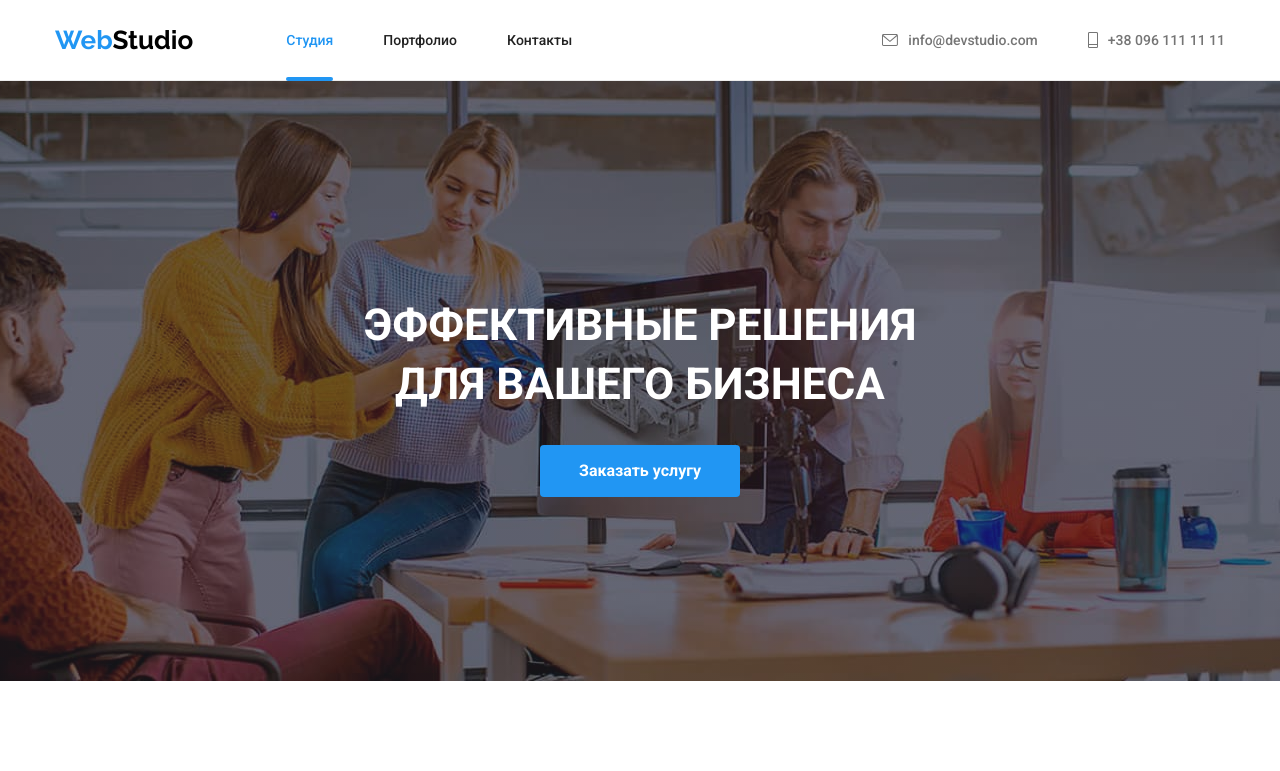
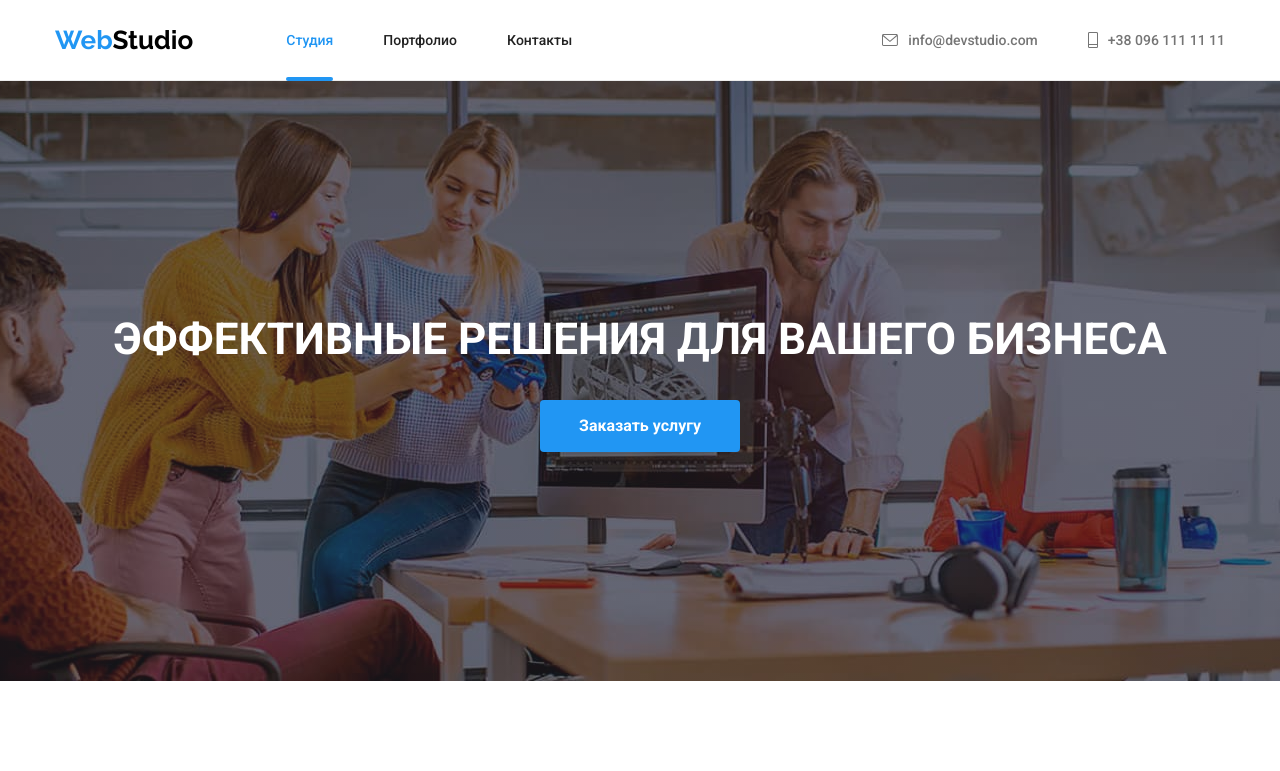
Before and after one commit to Vasiliska-A/goit-markup-hw-07, a plain HTML site: page index.html in a window 1280 px wide. Shown: the top 771 px of the page. Drawn offline with nearby package versions, Linux system fonts and the light colour scheme.

Commit message:
corrected styles and rewrote classes in BEM for hero section

```diff
--- a/css/styles.css
+++ b/css/styles.css
@@ -234,10 +234,9 @@ section {
   background-size: cover;
 }
 
-.hero-title {
+.hero__title {
   display: inline-block;
-  margin: 30px;
-
+  margin: 0;
   color: var(--white-text-background-color);
   font-family: inherit;
   font-weight: 900;
@@ -248,7 +247,8 @@ section {
   text-align: center;
 }
 
-.hero-btn {
+.hero__btn {
+  margin-top: 30px;
   padding: 10px 32px;
   border-radius: 4px;
   min-width: 200px;
@@ -268,8 +268,8 @@ section {
   transition: color 250ms var(--time-function);
 }
 
-.hero-btn:hover,
-.hero-btn:focus {
+.hero__btn:hover,
+.hero__btn:focus {
   color: var(--headers-color);
 }
 
--- a/index.html
+++ b/index.html
@@ -63,11 +63,8 @@
     </header>
     <main>
       <section class="hero">
-        <h1 class="hero-title">
-          Эффективные решения <br />
-          для вашего бизнеса
-        </h1>
-        <button class="hero-btn" data-modal-open>Заказать услугу</button>
+        <h1 class="hero__title">Эффективные решения для вашего бизнеса</h1>
+        <button class="hero__btn" data-modal-open>Заказать услугу</button>
       </section>
 
       <section class="features">
```
